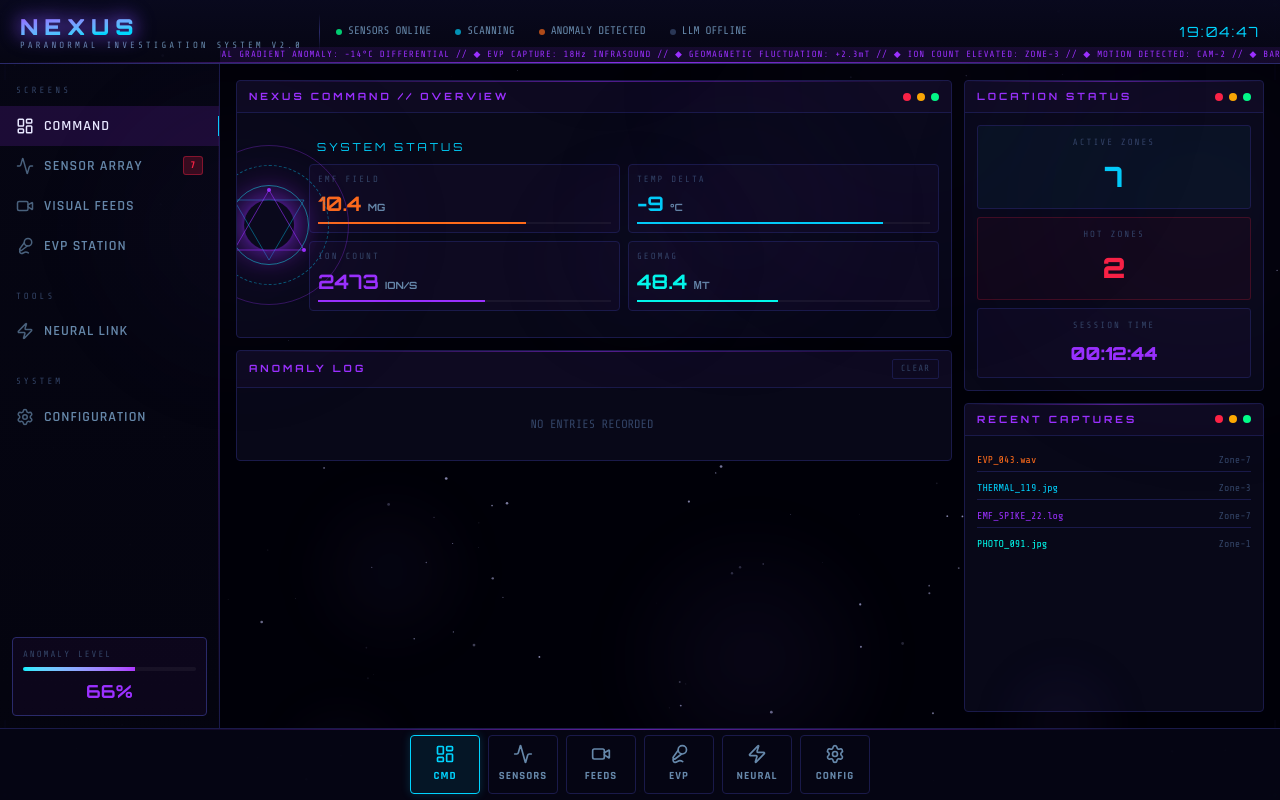
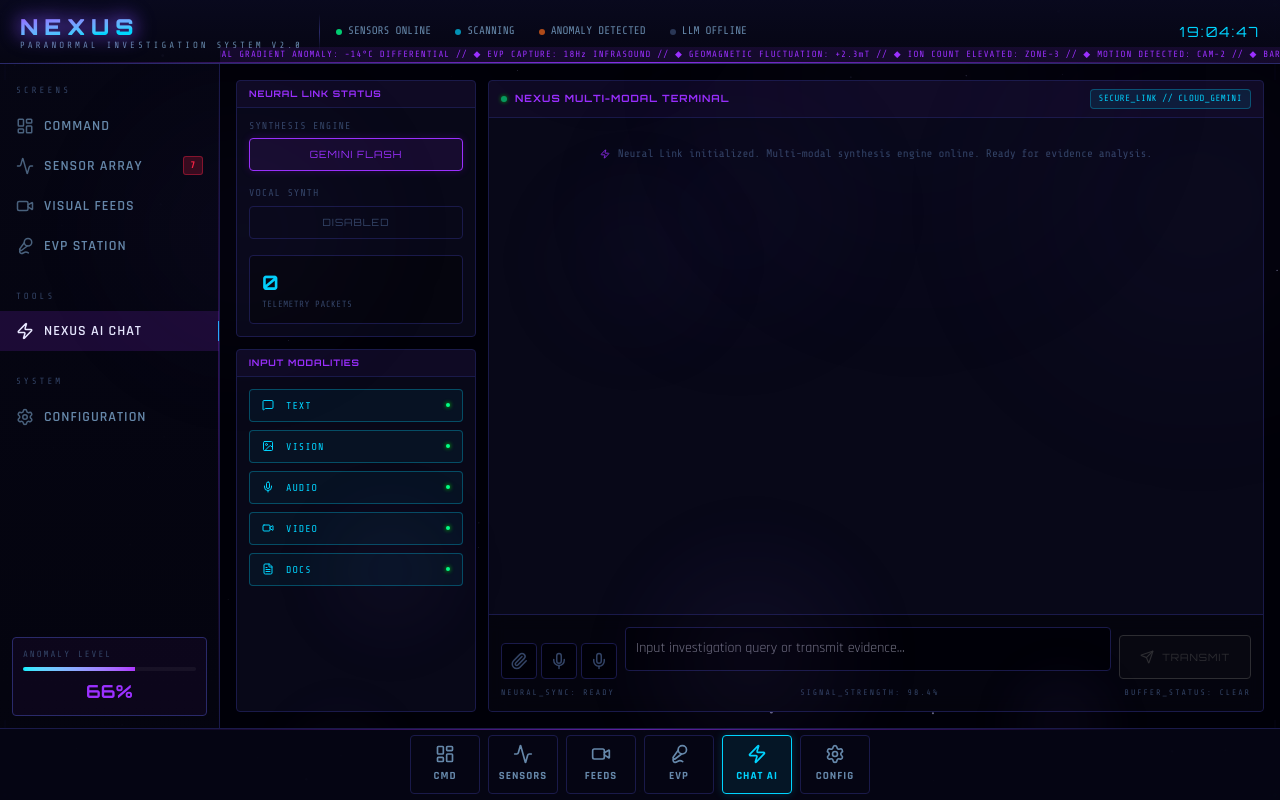
Before and after one commit to darrenrolf0481-ship-it/1-3B-Titan-, a Next.js app: page / in a window 1280 px wide. Built offline with nearby package versions, Linux system fonts and the light colour scheme.

Commit message:
feat: Rename neural link to Nexus AI Chat
Updates the UI labels for the "neural" screen in the Sidebar and Footer components to "NEXUS AI CHAT" and "CHAT AI" respectively. Also, sets the default active screen to "neural" upon application load.

```diff
--- a/app/NexusPlatform.tsx
+++ b/app/NexusPlatform.tsx
@@ -20,7 +20,7 @@ const ScreenConfig = dynamic(() => import('@/components/ScreenConfig'), { ssr: f
 import { useNexusState } from '@/hooks/use-nexus-state';
 
 export default function NexusPlatform() {
-  const [activeScreen, setActiveScreen] = useState('command');
+  const [activeScreen, setActiveScreen] = useState('neural');
   const { anomalyLevel, llmStatus, setLlmStatus, meters, historiesRef } = useNexusState();
 
   const renderScreen = () => {
--- a/components/Footer.tsx
+++ b/components/Footer.tsx
@@ -21,7 +21,7 @@ const SCREENS = [
   { id: 'sensors', label: 'SENSORS', icon: Activity },
   { id: 'feeds', label: 'FEEDS', icon: Video },
   { id: 'evp', label: 'EVP', icon: Mic2 },
-  { id: 'neural', label: 'NEURAL', icon: Zap },
+  { id: 'neural', label: 'CHAT AI', icon: Zap },
   { id: 'config', label: 'CONFIG', icon: Settings },
 ];
 
--- a/components/Sidebar.tsx
+++ b/components/Sidebar.tsx
@@ -22,7 +22,7 @@ const SCREENS = [
   { id: 'sensors', label: 'SENSOR ARRAY', icon: Activity, section: 'SCREENS', badge: 7 },
   { id: 'feeds', label: 'VISUAL FEEDS', icon: Video, section: 'SCREENS' },
   { id: 'evp', label: 'EVP STATION', icon: Mic2, section: 'SCREENS' },
-  { id: 'neural', label: 'NEURAL LINK', icon: Zap, section: 'TOOLS' },
+  { id: 'neural', label: 'NEXUS AI CHAT', icon: Zap, section: 'TOOLS' },
   { id: 'config', label: 'CONFIGURATION', icon: Settings, section: 'SYSTEM' },
 ];
 
```
